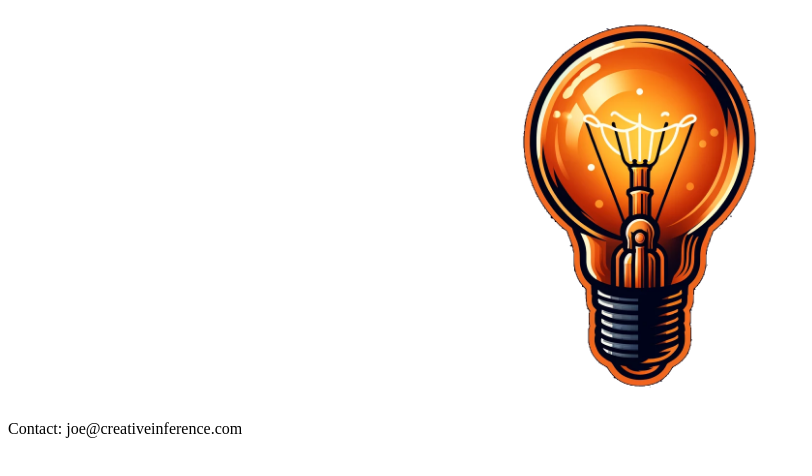
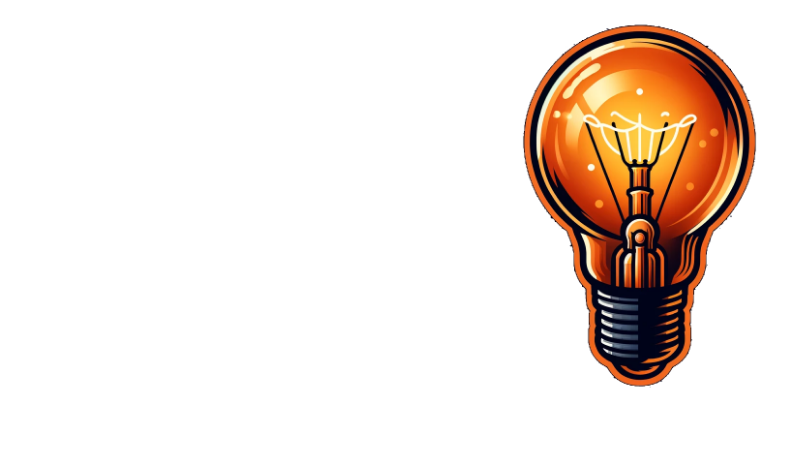
Before and after one commit to trulyslide/creative-inference-website, a plain HTML site: page index.html in a window 1280 px wide. Shown: the whole page, without its empty margins (0-812 px from the left). Drawn offline with Linux system fonts and the light colour scheme.

Commit message:
Update index.html

```diff
--- a/index.html
+++ b/index.html
@@ -11,7 +11,7 @@
     <img src="img/ci_logo.png" alt="Centered Hero Image">
   </div>
   <footer>
-    <p>Contact: joe@creativeinference.com</p>
+
   </footer>
 </body>
 </html>
```
